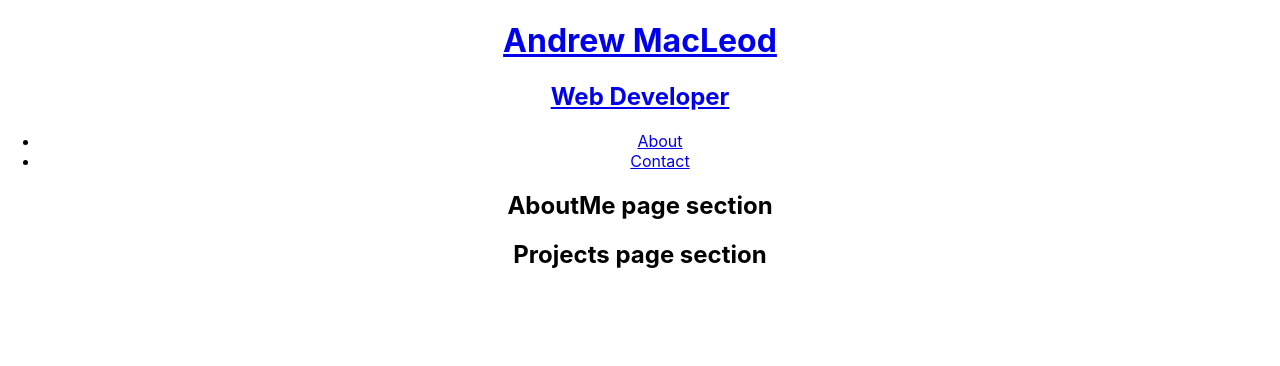
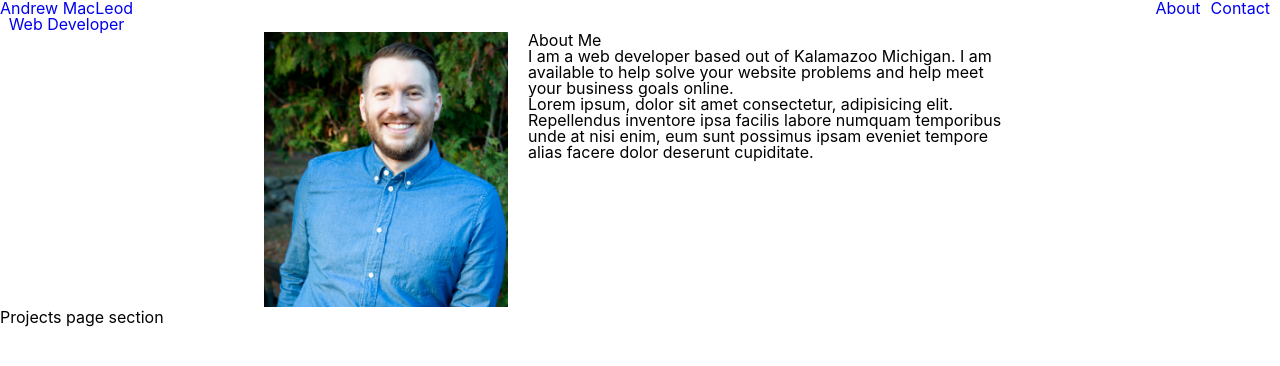
Before and after one commit to a6macleod/portfolio-page, a React (Create React App) app: page / in a window 1280 px wide. Shown: the top 366 px of the page. Built offline with nearby package versions, Linux system fonts and the light colour scheme.

Commit message:
Start rough layout

```diff
--- /dev/null
+++ b/public/css-reset.css
@@ -0,0 +1,131 @@
+html,
+body,
+div,
+span,
+applet,
+object,
+iframe,
+h1,
+h2,
+h3,
+h4,
+h5,
+h6,
+p,
+blockquote,
+pre,
+a,
+abbr,
+acronym,
+address,
+big,
+cite,
+code,
+del,
+dfn,
+em,
+img,
+ins,
+kbd,
+q,
+s,
+samp,
+small,
+strike,
+strong,
+sub,
+sup,
+tt,
+var,
+b,
+u,
+i,
+center,
+dl,
+dt,
+dd,
+ol,
+ul,
+li,
+fieldset,
+form,
+label,
+legend,
+table,
+caption,
+tbody,
+tfoot,
+thead,
+tr,
+th,
+td,
+article,
+aside,
+canvas,
+details,
+embed,
+figure,
+figcaption,
+footer,
+header,
+hgroup,
+menu,
+nav,
+output,
+ruby,
+section,
+summary,
+time,
+mark,
+audio,
+video {
+	margin: 0;
+	padding: 0;
+	border: 0;
+	font-size: 100%;
+	font: inherit;
+	vertical-align: baseline;
+}
+/* HTML5 display-role reset for older browsers */
+article,
+aside,
+details,
+figcaption,
+figure,
+footer,
+header,
+hgroup,
+menu,
+nav,
+section {
+	display: block;
+}
+body {
+	line-height: 1;
+}
+ol,
+ul {
+	list-style: none;
+}
+blockquote,
+q {
+	quotes: none;
+}
+blockquote:before,
+blockquote:after,
+q:before,
+q:after {
+	content: "";
+	content: none;
+}
+table {
+	border-collapse: collapse;
+	border-spacing: 0;
+}
+
+/* Set box-sizing */
+* {
+	-webkit-box-sizing: border-box;
+	-moz-box-sizing: border-box;
+	box-sizing: border-box;
+}
--- a/public/index.html
+++ b/public/index.html
@@ -24,6 +24,7 @@
       work correctly both with client-side routing and a non-root public URL.
       Learn how to configure a non-root public URL by running `npm run build`.
     -->
+    <link rel="stylesheet" type="text/css" href="css-reset.css" />
     <title>React App</title>
   </head>
   <body>
--- a/src/App.css
+++ b/src/App.css
@@ -1,38 +1,45 @@
-.App {
+/* Global Styling */
+a {
+  text-decoration: none;
+}
+
+a:hover {
+  cursor: pointer;
+}
+
+/* Header Component */
+.header {
+  display: flex;
+  justify-content: space-between;
+}
+
+.titleContainer {
   text-align: center;
 }
 
-.App-logo {
-  height: 40vmin;
-  pointer-events: none;
+.header nav ul {
+  display: flex;
 }
 
-@media (prefers-reduced-motion: no-preference) {
-  .App-logo {
-    animation: App-logo-spin infinite 20s linear;
-  }
+.header nav li {
+  padding-right: 10px;
 }
 
-.App-header {
-  background-color: #282c34;
-  min-height: 100vh;
-  display: flex;
-  flex-direction: column;
-  align-items: center;
-  justify-content: center;
-  font-size: calc(10px + 2vmin);
-  color: white;
+/* AboutMe Component */
+.aboutSection {
+  display: grid;
+  grid-template-columns: 1fr 1fr 2fr 1fr;
+  grid-gap: 20px;
 }
 
-.App-link {
-  color: #61dafb;
+.imageContainer {
+  grid-column: 2;
 }
 
-@keyframes App-logo-spin {
-  from {
-    transform: rotate(0deg);
-  }
-  to {
-    transform: rotate(360deg);
-  }
+.imageContainer img {
+  max-width: 100%;
 }
+
+.aboutSection .about {
+  grid-column: 3;
+}
--- a/src/components/AboutMe.js
+++ b/src/components/AboutMe.js
@@ -1,9 +1,29 @@
 import Projects from "./Projects";
+import headshot from "../images/headshot-2020.jpg";
 
 const AboutMe = () => {
   return (
-    <div className="projects">
-      <h2>AboutMe page section</h2>
+    <div className="aboutMeContainer">
+      <div className="aboutSection">
+        <div className="imageContainer">
+          <img src={headshot} alt="A nice headshot of Andrew" />
+        </div>
+        <div className="about">
+          <h2>About Me</h2>
+          <p>
+            I am a web developer based out of Kalamazoo Michigan. I am available
+            to help solve your website problems and help meet your business
+            goals online.
+          </p>
+          <p>
+            Lorem ipsum, dolor sit amet consectetur, adipisicing elit.
+            Repellendus inventore ipsa facilis labore numquam temporibus unde at
+            nisi enim, eum sunt possimus ipsam eveniet tempore alias facere
+            dolor deserunt cupiditate.
+          </p>
+        </div>
+      </div>
+      {/* Example Projects */}
       <Projects />
     </div>
   );
--- a/src/components/Header.js
+++ b/src/components/Header.js
@@ -2,7 +2,7 @@ import { Link } from "react-router-dom";
 
 const Header = () => {
   return (
-    <div className="projects">
+    <div className="header">
       <div className="titleContainer">
         <Link to="/">
           <h1>Andrew MacLeod</h1>
```
Also changed, not shown: src/images/headshot-2020.jpg (added).
